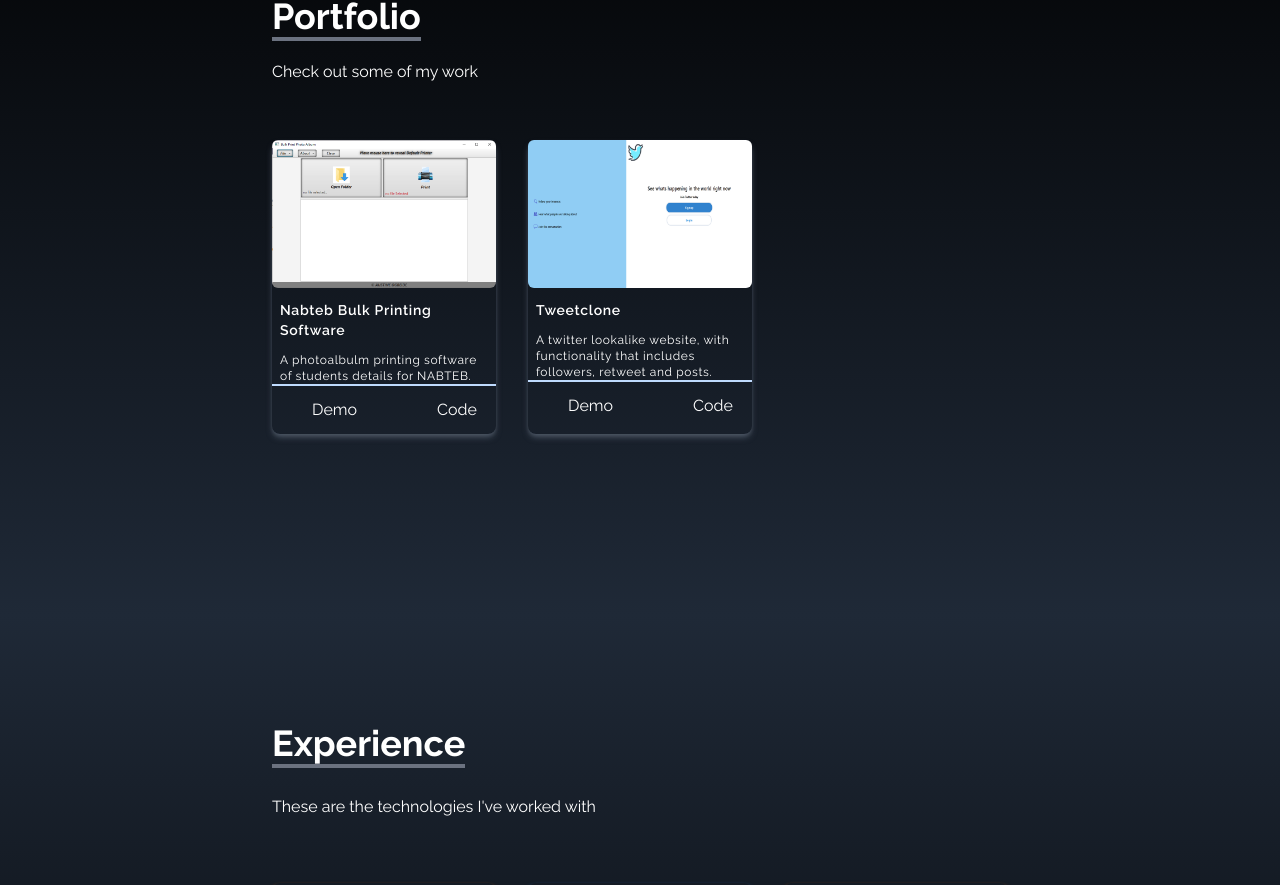
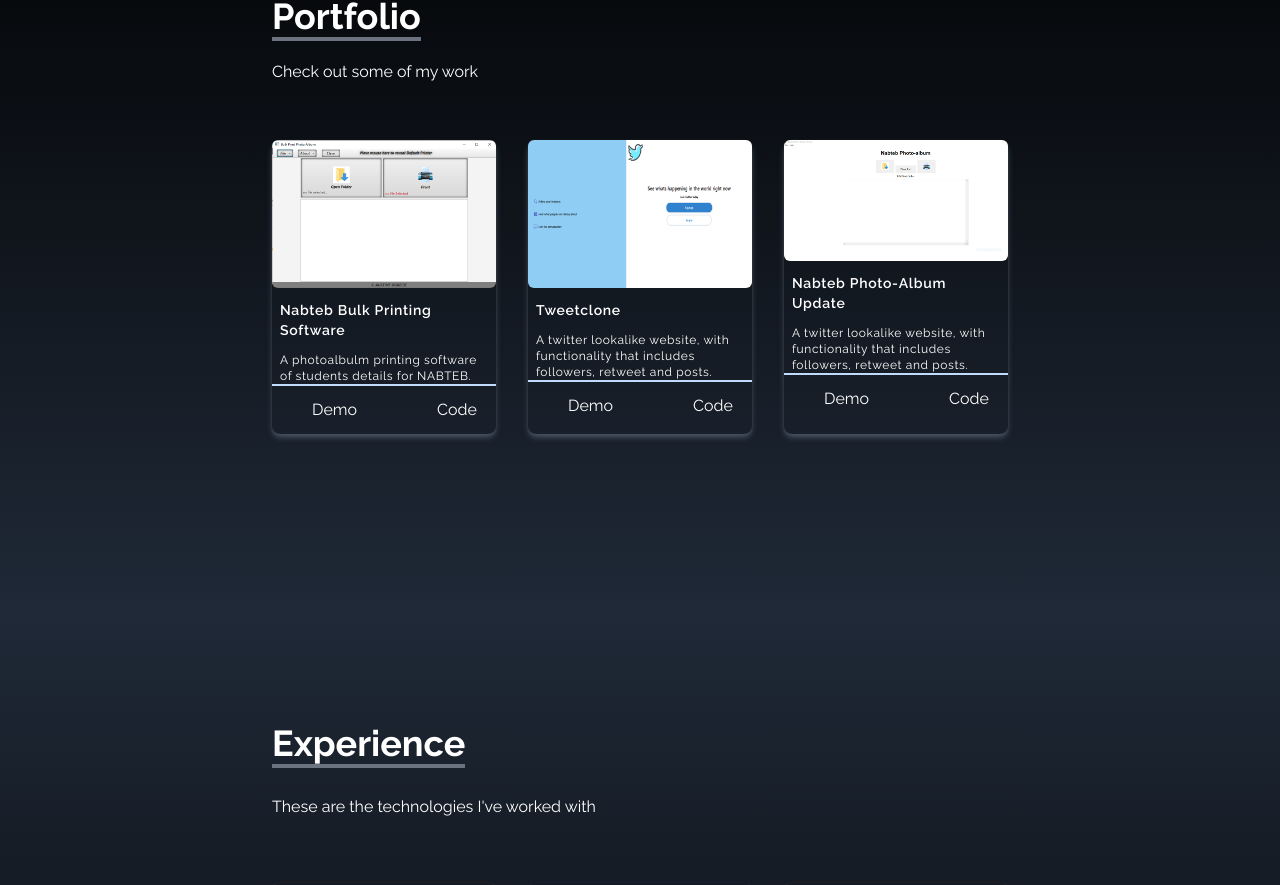
Before and after one commit to austine5n6/my-portfolio, a React (Create React App) app: page / in a window 1280 px wide. Shown: the part 1785-2670 px from the top of the page. Built offline with nearby package versions, Linux system fonts and the light colour scheme; the HTML template or start-up script is replaced by a standard one.

Commit message:
updated portfolio

```diff
--- a/src/components/Porfolio.jsx
+++ b/src/components/Porfolio.jsx
@@ -1,6 +1,8 @@
 import React from 'react'
 import nabteb from '../assets/portfolio/nabteb.PNG'
 import tweetclone from '../assets/portfolio/tweetclone.png'
+import nabteb_javascript from '../assets/portfolio/nabteb_javascript.png'
+
 
 const Porfolio = () => {
     const portfolios = [
@@ -9,8 +11,8 @@ const Porfolio = () => {
             src: nabteb,
             title: "nabteb bulk printing software",
             details: "A photoalbulm printing software of students details for NABTEB.",
-            site: "https://github.com/austine5n6/nabteb-bulk-print",
-            demo: "https://github.com/austine5n6/nabteb-bulk-print"
+            site: "https://github.com/austine5n6/nabteb-java",
+            demo: "https://github.com/austine5n6/nabteb-java"
         },
         {
             id: 2,
@@ -19,6 +21,14 @@ const Porfolio = () => {
             details: "A twitter lookalike website, with functionality that includes followers, retweet and posts.",
             site: "https://github.com/austine5n6/tweetclone",
             demo: "https://tweetcloneapp.netlify.app/"
+        },
+        {
+            id: 3,
+            src: nabteb_javascript,
+            title: "nabteb photo-album update",
+            details: "A twitter lookalike website, with functionality that includes followers, retweet and posts.",
+            site: "https://github.com/austine5n6/nabteb-java",
+            demo: "https://github.com/austine5n6/nabteb-java"
         },
 
 
```
Also changed, not shown: src/assets/portfolio/nabteb_javascript.PNG (added).
